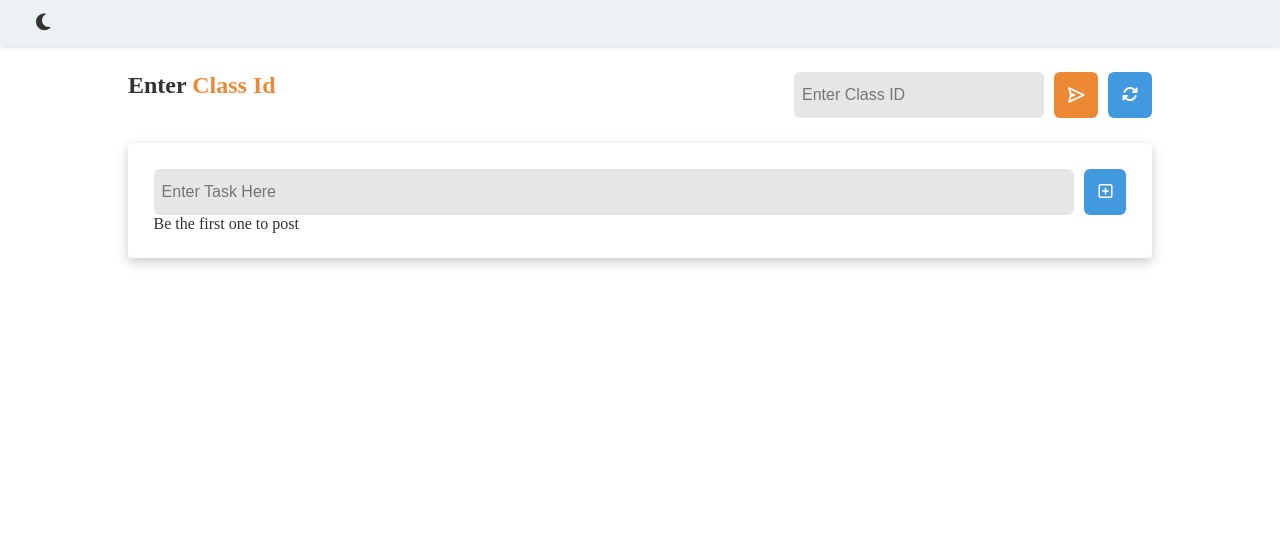
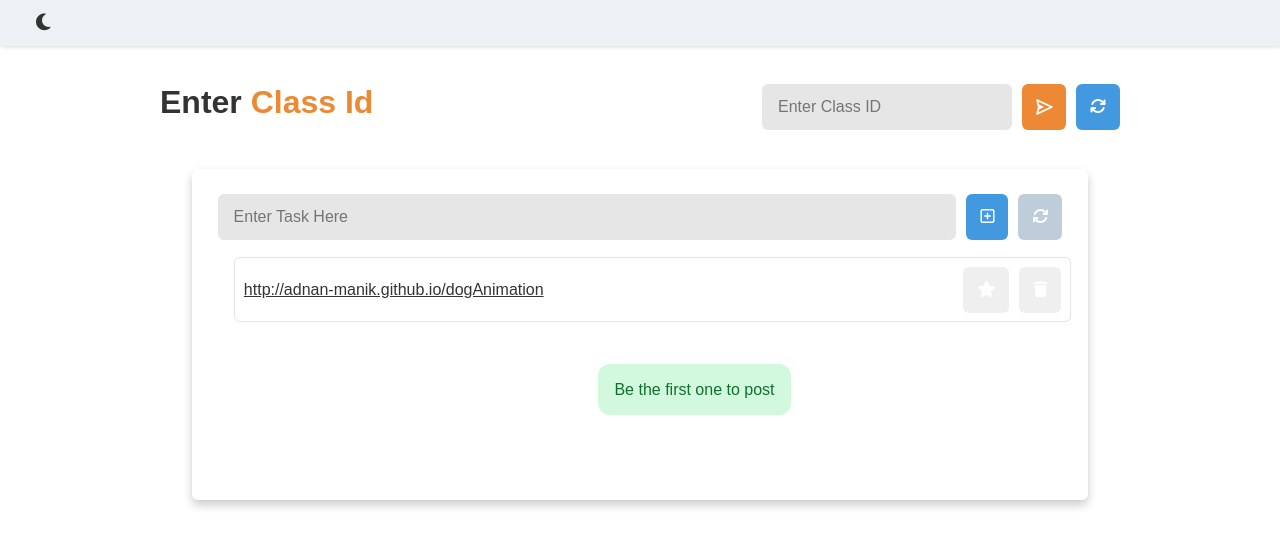
Before and after one commit to adnan-manik/to-do-list, a plain HTML site: page index.html in a window 1280 px wide. Drawn offline with Linux system fonts and the light colour scheme.

Commit message:
tasks added with tyling

```diff
--- a/index.html
+++ b/index.html
@@ -1,22 +1,31 @@
 <!DOCTYPE html>
 <html lang="en">
+
 <head>
     <meta charset="UTF-8">
     <meta name="viewport" content="width=device-width, initial-scale=1.0">
     <title>Assignment Collection</title>
     <link rel="stylesheet" href="style.css">
 </head>
+
 <body>
     <div class="container">
         <div class="header">
             <button id="mode"><i class="fa-solid fa-moon"></i></button>
         </div>
         <div class="searchClass">
-        <h2 id="heading">Enter <span class="classIdLabel">Class Id</span></h2>
+            <h1 id="heading">Enter <span class="classIdLabel">Class Id</span></h1>
             <form class="form">
-            <input type="text" id="classId" class="inputFeild" placeholder="Enter Class ID" autocomplete="off" value="">
+                <input type="text" id="classId" class="inputFeild" placeholder="Enter Class ID" autocomplete="off"
+                    value="">
                 <button type="submit" id="searchBtn" class="btn">
-                <svg stroke="currentColor" fill="currentColor" stroke-width="0" viewBox="0 0 24 24" aria-hidden="true" focusable="false" height="1em" width="1em" xmlns="http://www.w3.org/2000/svg"><path d="m21.426 11.095-17-8A.999.999 0 0 0 3.03 4.242L4.969 12 3.03 19.758a.998.998 0 0 0 1.396 1.147l17-8a1 1 0 0 0 0-1.81zM5.481 18.197l.839-3.357L12 12 6.32 9.16l-.839-3.357L18.651 12l-13.17 6.197z"></path></svg>
+                    <svg stroke="currentColor" fill="currentColor" stroke-width="0" viewBox="0 0 24 24"
+                        aria-hidden="true" focusable="false" height="1em" width="1em"
+                        xmlns="http://www.w3.org/2000/svg">
+                        <path
+                            d="m21.426 11.095-17-8A.999.999 0 0 0 3.03 4.242L4.969 12 3.03 19.758a.998.998 0 0 0 1.396 1.147l17-8a1 1 0 0 0 0-1.81zM5.481 18.197l.839-3.357L12 12 6.32 9.16l-.839-3.357L18.651 12l-13.17 6.197z">
+                        </path>
+                    </svg>
                 </button>
                 <button type="reset" class="btn" id="resetBtn"><i class="fa-solid fa-arrows-rotate"></i></button>
             </form>
@@ -24,8 +33,11 @@
         <div class="data">
             <div class="addTask">
                 <form class="form">
-                    <input type="text" id="addTaskInput" class="inputFeild" placeholder="Enter Task Here" value="" autocomplete="off">
+                    <input type="text" id="addTaskInput" class="inputFeild" placeholder="Enter Task Here" value=""
+                        autocomplete="off">
                     <button type="submit" id="addTaskBtn" class="btn"><i class="fa-regular fa-square-plus"></i></button>
+                    <button type="reset" class="btn" style="background-color: hsl(210, 26%, 80%);"><i
+                            class="fa-solid fa-arrows-rotate"></i></button>
                 </form>
             </div>
             <div class="collections">
@@ -33,7 +45,18 @@
                     <p>Be the first one to post</p>
                 </div>
                 <div class="dataFound">
+                    <ul class="taskList">
+                        <li class="task">
+                                <div class="link">
+                                    <a href="http://adnan-manik.github.io/dogAnimation"
+                                        target="_blank">http://adnan-manik.github.io/dogAnimation</a>
+                                </div>
+                                <button type="button" class="btn" id="favBtn"><i class="fa-solid fa-star"></i></button>
+                                <button type="button" class="btn" id="deleteBtn"><i
+                                        class="fa-solid fa-trash"></i></button>
 
+                        </li>
+                    </ul>
                 </div>
             </div>
         </div>
@@ -41,4 +64,5 @@
     <script src="index.js"></script>
     <script src="https://kit.fontawesome.com/b2bcb592d9.js" crossorigin="anonymous"></script>
 </body>
+
 </html>
--- a/style.css
+++ b/style.css
@@ -5,6 +5,7 @@
     box-sizing: border-box;
     outline: none;
     border: none;
+    font-family: sans-serif;
 }
 
 .btn{
@@ -41,11 +42,12 @@
 }
 
 .searchClass{
-    width: 80%;
+    width: 75%;
     margin: auto;
     display: flex;
     justify-content: space-between;
-    margin-top: 2%;
+    margin-top: 3%;
+    margin-bottom: 3%;
 }
 
 #searchBtn{
@@ -75,7 +77,8 @@
 .inputFeild {
     font-size: 1em;
     background-color: hsl(0, 0%, 90%);
-    padding: 8px;
+    padding: 1%;
+    padding-left: 16px;
     width: 250px;
     border-color: transparent;
     border-radius: 6px;
@@ -90,12 +93,12 @@
 
 
 .data{
-    width: 80%;
+    width: 70%;
     margin: auto;
     margin-top: 2%;
-    box-shadow: 0px 4px 12px hsl(0, 0%, 80%);
+    box-shadow: 0px 5px 10px hsl(0, 0%, 80%);
     padding: 2%;
-    border-radius: 4px;
+    border-radius: 6px;
 }
 
 #addTaskInput{
@@ -106,3 +109,42 @@
 #addTaskBtn{
     background-color: hsl(207, 71%, 57%);
 }
+
+.collections{
+    width: 99%;
+    margin: 2%;
+    display: flex;
+    flex-direction: column-reverse;
+    justify-content: center;
+}
+.empty{
+    display: flex;
+    width: 100%;
+    justify-content: center;
+    margin: 5%;
+}
+
+.empty p{
+    font-size: 16px;
+    color: hsl(138, 75%, 25%);
+    background-color: hsl(138, 75%, 90%);
+    padding: 2%;
+    border-radius: 12px;
+    width: max-content;
+}
+
+.dataFound{
+    border: 1px solid hsl(0, 0%, 90%);
+    border-radius: 6px;
+    padding: 1%;
+    box-shadow: 0px 0px 1px hsl(0, 0%, 90%);
+}
+
+.task{
+    display: flex;
+    align-items: center;
+}
+
+.link{
+    width: 100%;
+}
```
Lines whose indentation alone changed are shown as unchanged.
